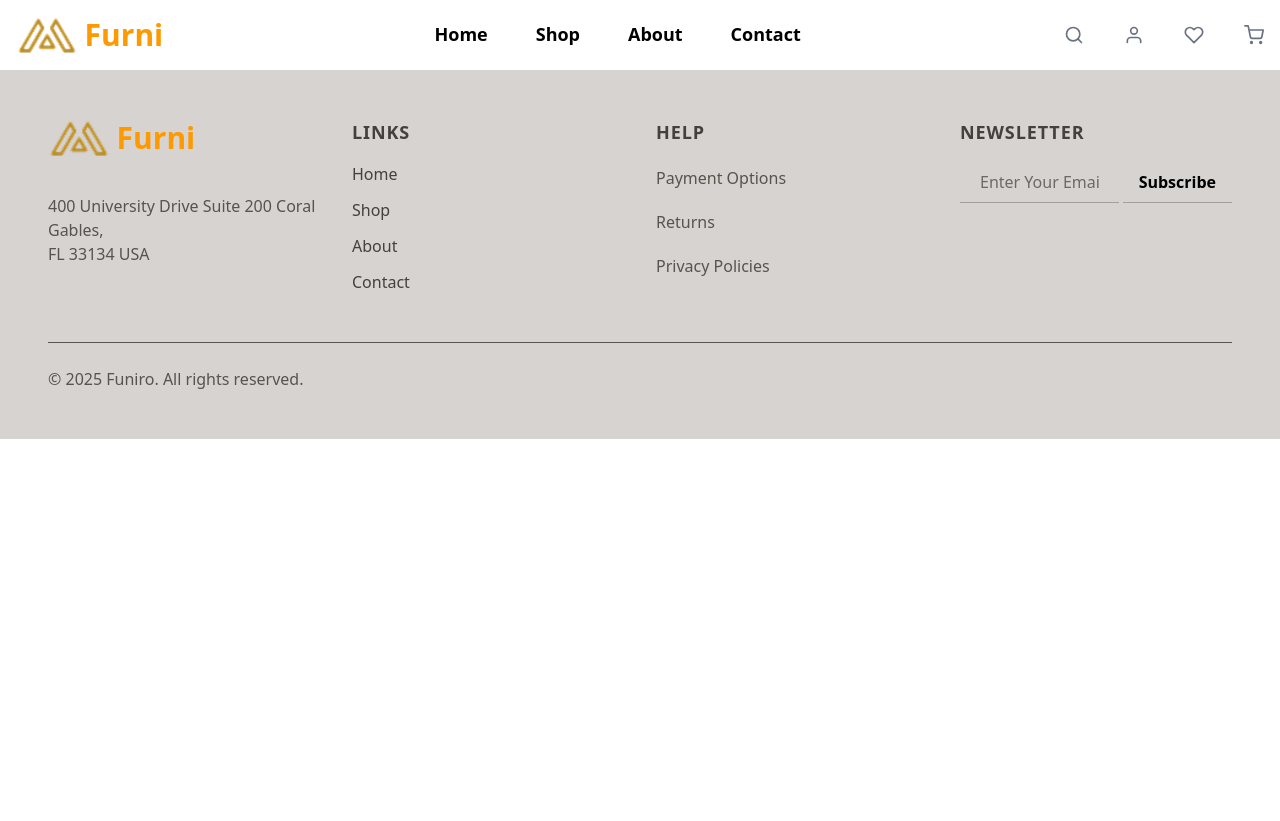
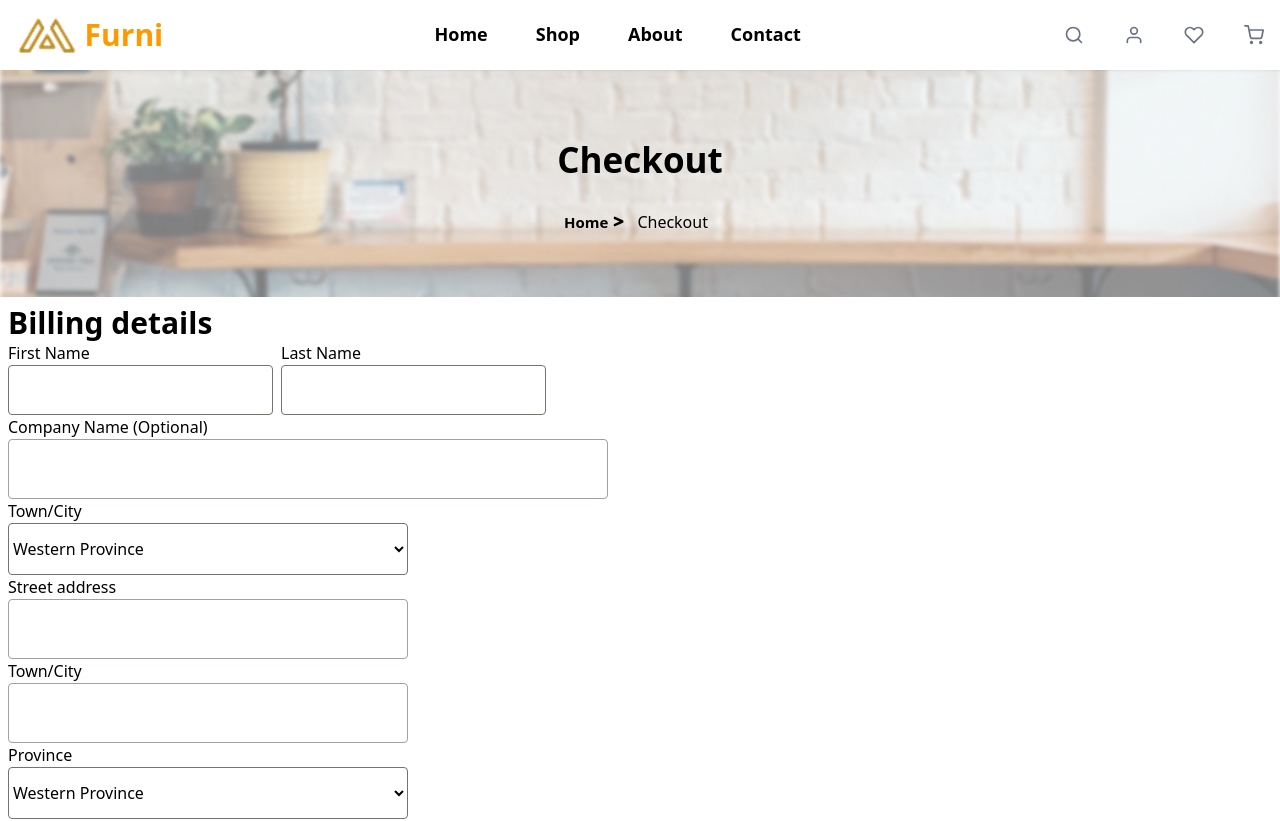
Before and after one commit to olaoluwajf/Furniro-Ecommerce, a React (Vite) app in the folder Farniture/: page /Checkout in a window 1280 px wide. Shown: the top 821 px of the page. Before the commit the page ends 800 px from the top, so only its background shows below. Built offline with nearby package versions, Linux system fonts and the light colour scheme.

Commit message:
Add Checkout to App component as a route

```diff
--- a/Farniture/src/App.jsx
+++ b/Farniture/src/App.jsx
@@ -9,6 +9,7 @@ import Comparison from "./Components/Comparison";
 import Contact from "./Components/Contact";
 import About from './Components/About'
 import Cart from "./Components/Cart";
+import Checkout from "./Components/Checkout";
 
 
 function App() {
@@ -24,6 +25,7 @@ function App() {
         <Route path="/Contact" element={<Contact/>}/>
         <Route path="/About" element={<About/>}/>
         <Route path="/Cart" element={<Cart/>}/>
+        <Route path="/Checkout" element={<Checkout/>} />
       </Routes>
       <Footer/>
     </>
```
